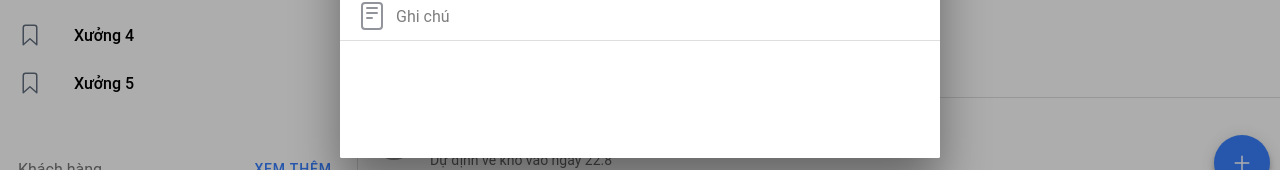
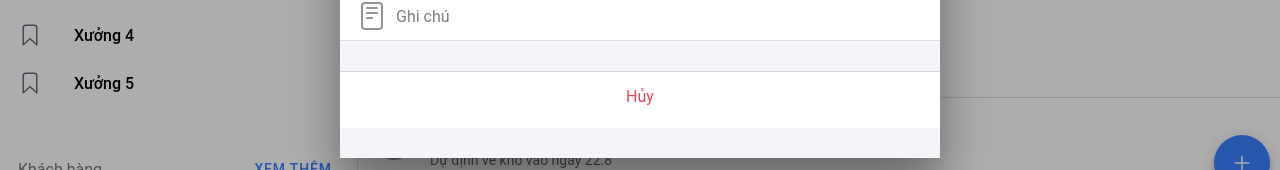
Before and after one commit to ruanshiron/cm_client, a React (Create React App) app: page /tabs/diary in a window 1280 px wide. Both pictures are taken after a click on the element 1242 px from the left and 705 px from the top of the page. Shown: the part 542-712 px from the top of the page. Built offline with nearby package versions, Linux system fonts and the light colour scheme; grey boxes are pictures that could not be loaded.

Commit message:
cancel button

```diff
--- a/src/components/EventFormModal.tsx
+++ b/src/components/EventFormModal.tsx
@@ -81,7 +81,7 @@ const EventFormModal: React.FC<EventFormModalrops> = () => {
             </IonButtons>
           </IonToolbar>
         </IonHeader>
-        <IonContent>
+        <IonContent color="light">
           <IonList>
             <IonItem lines="full">
               <IonIcon size="large" icon={readerOutline} color="medium" />
@@ -187,6 +187,17 @@ const EventFormModal: React.FC<EventFormModalrops> = () => {
               <IonLabel color="medium"></IonLabel>
               <IonInput placeholder="Ghi chú" />
             </IonItem>
+
+            <IonItemDivider color="light"></IonItemDivider>
+            <IonItem
+              lines="none"
+              button
+              onClick={() => setShowEventForm(false)}
+            >
+              <IonLabel color="danger" style={{ textAlign: "center" }}>
+                Hủy
+              </IonLabel>
+            </IonItem>
           </IonList>
         </IonContent>
       </IonModal>
```
